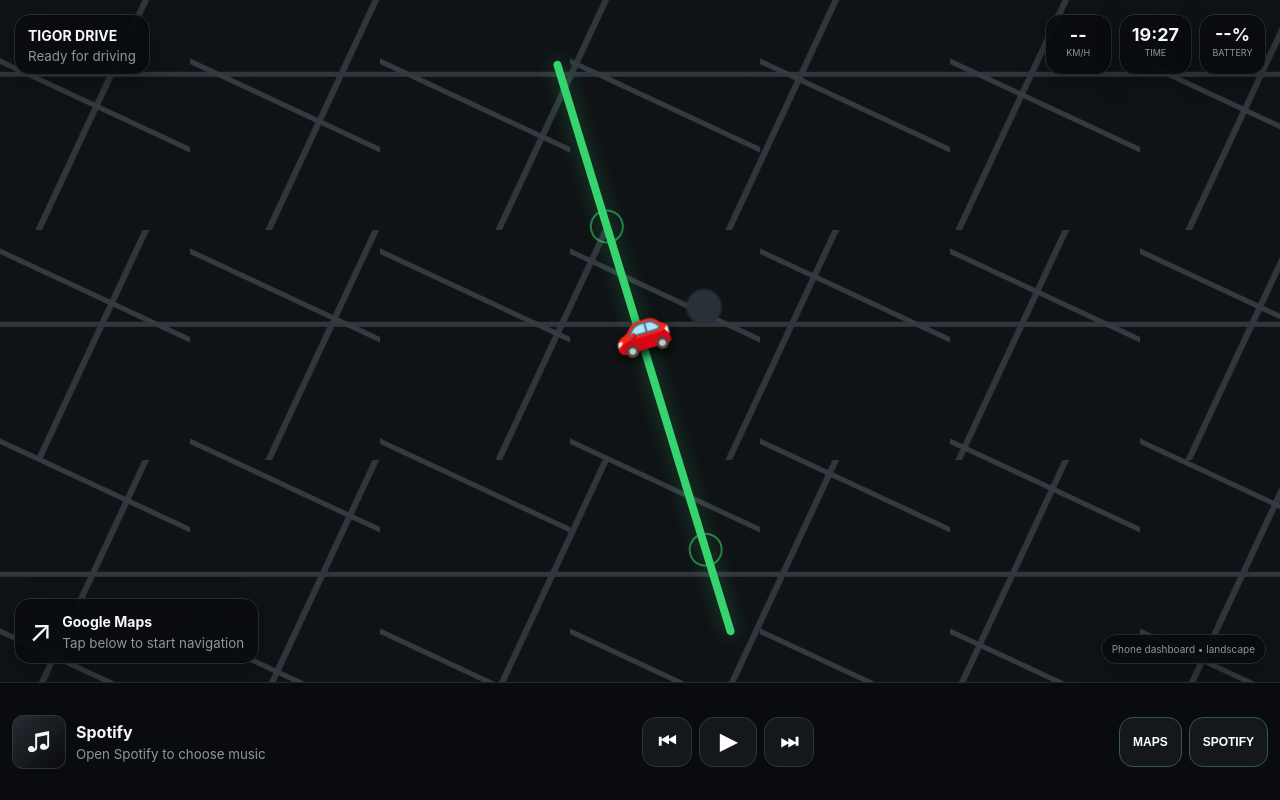
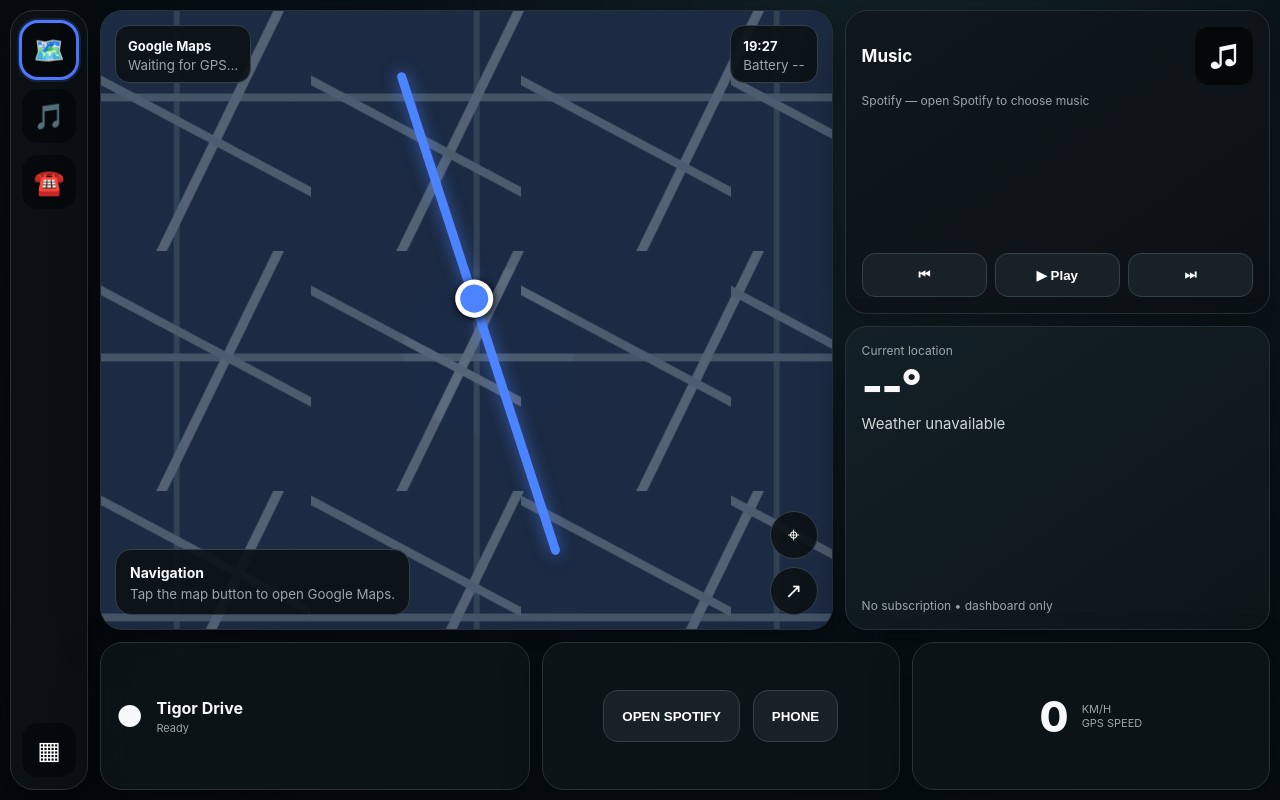
Before and after one commit to rayanbora/tigor-drive, a plain HTML site: page index.html in a window 1280 px wide. Drawn offline with Linux system fonts and the light colour scheme.

Commit message:
Add files via upload

```diff
--- a/index.html
+++ b/index.html
@@ -3,85 +3,136 @@
 <head>
 <meta charset="utf-8">
 <meta name="viewport" content="width=device-width,initial-scale=1,viewport-fit=cover">
-<meta name="theme-color" content="#050608">
+<meta name="theme-color" content="#071015">
 <meta name="apple-mobile-web-app-capable" content="yes">
 <meta name="apple-mobile-web-app-status-bar-style" content="black-translucent">
 <meta name="apple-mobile-web-app-title" content="Tigor Drive">
-<title>Tigor Drive 2</title>
+<link rel="manifest" href="manifest.json">
+<title>Tigor Drive</title>
 <style>
-:root{--bg:#050608;--panel:#0d0f12;--panel2:#14171b;--line:#252a31;--muted:#8e969f;--text:#f5f7fa;--accent:#35d46f}
-*{box-sizing:border-box}html,body{margin:0;width:100%;height:100%;background:var(--bg);color:var(--text);font-family:-apple-system,BlinkMacSystemFont,"SF Pro Display","Helvetica Neue",Arial,sans-serif;overflow:hidden}
+:root{--bg:#071015;--panel:#11191e;--panel2:#172127;--line:#2b363d;--text:#f6f8fa;--muted:#9ba5ab;--accent:#42d873}
+*{box-sizing:border-box}html,body{margin:0;width:100%;height:100%;overflow:hidden;background:var(--bg);color:var(--text);font-family:-apple-system,BlinkMacSystemFont,"SF Pro Display","Helvetica Neue",Arial,sans-serif}
 body{padding:env(safe-area-inset-top) env(safe-area-inset-right) env(safe-area-inset-bottom) env(safe-area-inset-left)}
-.app{height:100%;display:grid;grid-template-rows:1fr 118px;min-height:0}
-.main{position:relative;min-height:0;overflow:hidden;background:#101316}
-.map{position:absolute;inset:0;background:
-radial-gradient(circle at 55% 45%,#293038 0 2%,transparent 2.4%),
-linear-gradient(25deg,transparent 45%,#333a41 45.5%,#333a41 47%,transparent 47.5%),
-linear-gradient(115deg,transparent 42%,#30363d 42.5%,#30363d 44%,transparent 44.5%),
-linear-gradient(0deg,transparent 69%,#30363d 69.5%,#30363d 71%,transparent 71.5%);
-background-size:auto,190px 190px,230px 230px,250px 250px}
-.route{position:absolute;left:50%;top:7%;height:88%;width:8px;background:var(--accent);border-radius:10px;transform:rotate(-17deg);box-shadow:0 0 18px rgba(53,212,111,.35)}
-.route:before,.route:after{content:"";position:absolute;left:50%;transform:translateX(-50%);width:30px;height:30px;border-radius:50%;border:2px solid rgba(53,212,111,.55)}
-.route:before{top:26%}.route:after{bottom:12%}
-.car{position:absolute;left:50%;top:48%;transform:translate(-50%,-50%) rotate(-17deg);font-size:48px;filter:drop-shadow(0 4px 6px #000)}
-.header{position:absolute;left:14px;right:14px;top:14px;display:flex;justify-content:space-between;gap:12px;z-index:3}
-.glass{background:rgba(9,11,13,.86);border:1px solid var(--line);backdrop-filter:blur(18px);border-radius:16px;box-shadow:0 8px 28px rgba(0,0,0,.25)}
-.brand{padding:10px 13px}.brand b{font-size:14px}.brand small{display:block;color:var(--muted);margin-top:3px}
-.stats{display:flex;gap:7px}.stat{padding:9px 12px;text-align:center;min-width:67px}.stat b{font-size:18px}.stat small{display:block;font-size:9px;color:var(--muted);margin-top:2px}
-.navcard{position:absolute;left:14px;bottom:18px;z-index:3;padding:12px 14px;max-width:56%;min-width:230px}.navrow{display:flex;align-items:center;gap:10px}.turn{font-size:30px}.navcard b{font-size:14px}.navcard small{display:block;color:var(--muted);margin-top:4px}
-.bottom{background:#090b0e;border-top:1px solid var(--line);display:grid;grid-template-columns:1.5fr 1fr 1fr;gap:10px;padding:10px 12px}
-.music{display:flex;align-items:center;gap:10px;min-width:0}.album{width:54px;height:54px;border-radius:11px;background:linear-gradient(135deg,#272c33,#090a0c);display:grid;place-items:center;font-size:25px;border:1px solid #30353c;flex:none}.track{min-width:0}.track b{display:block;white-space:nowrap;overflow:hidden;text-overflow:ellipsis}.track small{display:block;color:var(--muted);margin-top:4px;white-space:nowrap;overflow:hidden;text-overflow:ellipsis}.controls{display:flex;align-items:center;justify-content:center;gap:7px}.btn,.launch{height:50px;border:1px solid #30353c;background:var(--panel2);color:#fff;border-radius:14px;font-weight:700}.btn{width:50px;font-size:20px}.play{width:58px;font-size:22px}.launches{display:flex;align-items:center;justify-content:flex-end;gap:7px}.launch{padding:0 13px;font-size:12px}.launch.maps{border-color:#315c46}.launch.spotify{border-color:#315c46}
-.help{position:absolute;right:14px;bottom:18px;z-index:4;padding:8px 10px;color:var(--muted);font-size:10px}
-@media(max-width:800px){.app{grid-template-rows:1fr 104px}.stats .stat:nth-child(3){display:none}.navcard{max-width:65%}.bottom{grid-template-columns:1fr 1fr}.launches{display:none}.title{font-size:13px}.album{width:46px;height:46px}.btn{height:44px;width:44px}.play{width:52px}}
+.shell{height:100%;display:grid;grid-template-columns:78px 1fr;gap:12px;padding:10px;background:radial-gradient(circle at 70% 20%,#15272d 0,#071015 48%,#05090c 100%)}
+.dock{border:1px solid #263238;background:rgba(12,18,22,.92);border-radius:24px;display:flex;flex-direction:column;align-items:center;padding:12px 9px;gap:12px;box-shadow:0 15px 40px #0007;backdrop-filter:blur(20px)}
+.dock button{width:54px;height:54px;border:0;border-radius:16px;background:#06090b;color:#fff;font-size:25px;display:grid;place-items:center;cursor:pointer}
+.dock button.active{outline:3px solid #4e79ff;box-shadow:0 0 0 5px #17243d}
+.dock .apps{margin-top:auto}
+.content{min-width:0;display:grid;grid-template-columns:minmax(0,1.55fr) minmax(260px,.9fr);grid-template-rows:1fr 148px;gap:12px}
+.card{border:1px solid #263238;background:rgba(13,20,24,.9);border-radius:22px;overflow:hidden;box-shadow:0 15px 40px #0006;backdrop-filter:blur(18px)}
+.map{position:relative;min-width:0;background:#1c2b45}
+.mapbg{position:absolute;inset:0;background:
+linear-gradient(28deg,transparent 42%,#52637c 42.5%,#52637c 45%,transparent 45.5%),
+linear-gradient(116deg,transparent 48%,#596a82 48.5%,#596a82 51%,transparent 51.5%),
+linear-gradient(0deg,transparent 65%,#485b73 65.5%,#485b73 68%,transparent 68.5%),
+linear-gradient(90deg,transparent 24%,#33465f 24.5%,#33465f 26%,transparent 26.5%);
+background-size:210px 210px,240px 240px,260px 260px,300px 300px;filter:saturate(.8)}
+.mapbg:after{content:"";position:absolute;inset:0;background:radial-gradient(circle at 53% 55%,transparent 0 16%,#17283d22 17% 100%)}
+.maproute{position:absolute;width:9px;height:82%;left:51%;top:8%;background:#4c83ff;border-radius:20px;transform:rotate(-18deg);box-shadow:0 0 15px #4c83ff99}
+.maproute:before{content:"";position:absolute;width:28px;height:28px;border-radius:50%;border:5px solid #fff;background:#4c83ff;left:50%;top:47%;transform:translate(-50%,-50%);box-shadow:0 2px 8px #000}
+.maptop{position:absolute;left:14px;right:14px;top:14px;display:flex;justify-content:space-between;gap:10px}
+.pill{background:#0a1115e8;border:1px solid #344047;border-radius:14px;padding:9px 12px}
+.pill b{font-size:13px}.pill small{display:block;color:var(--muted);margin-top:2px}
+.mapcontrols{position:absolute;right:14px;bottom:14px;display:flex;flex-direction:column;gap:8px}.round{width:48px;height:48px;border:1px solid #344047;background:#0a1115e8;color:#fff;border-radius:50%;font-size:21px}
+.destination{position:absolute;left:14px;bottom:14px;max-width:55%;padding:12px 14px;background:#0a1115e8;border:1px solid #344047;border-radius:16px}.destination b{font-size:14px}.destination small{display:block;color:var(--muted);margin-top:4px}
+.side{display:grid;grid-template-rows:1fr 1fr;gap:12px;min-height:0}
+.media{padding:16px;display:flex;flex-direction:column;justify-content:space-between;background:linear-gradient(145deg,#10181d,#0b1014)}
+.mediahead{display:flex;justify-content:space-between;align-items:center}.mediahead b{font-size:17px}.mediaicon{width:58px;height:58px;border-radius:14px;background:#050708;display:grid;place-items:center;font-size:30px}
+.source{color:var(--muted);font-size:12px;margin-top:8px}.mediaactions{display:flex;gap:8px}.mediaactions button{flex:1;height:44px;border-radius:13px;border:1px solid #334047;background:#182126;color:#fff;font-weight:700}
+.weather{padding:16px;display:flex;flex-direction:column;justify-content:space-between;background:linear-gradient(145deg,#132027,#0d1519)}.weather .temp{font-size:46px;font-weight:800;letter-spacing:-2px}.weather .condition{color:#cfd6da;font-size:15px}.weather .place{color:var(--muted);font-size:12px}
+.bottom{grid-column:1/-1;display:grid;grid-template-columns:1.2fr 1fr 1fr;gap:12px}
+.status,.quick,.speed{padding:15px;display:flex;align-items:center;gap:13px}.status .big,.speed .big{font-size:30px;font-weight:800}.label{color:var(--muted);font-size:11px;margin-top:3px}.quick{justify-content:center}.quick button{height:52px;padding:0 18px;border-radius:15px;border:1px solid #344047;background:#182126;color:#fff;font-weight:800}.speed{justify-content:center}.speed .big{font-size:42px}.speed small{font-size:11px;color:var(--muted)}
+.toast{position:fixed;left:50%;bottom:24px;transform:translateX(-50%);background:#111a1f;border:1px solid #3a464d;padding:10px 14px;border-radius:13px;color:#fff;font-size:12px;display:none;z-index:20}
+@media(max-width:850px){.shell{grid-template-columns:64px 1fr;padding:7px;gap:7px}.dock{border-radius:19px;padding:8px 5px}.dock button{width:46px;height:46px}.content{grid-template-columns:1fr 250px;grid-template-rows:1fr 112px;gap:7px}.bottom{gap:7px}.speed .big{font-size:32px}.weather .temp{font-size:38px}}
 </style>
 </head>
 <body>
-<div class="app">
-<section class="main">
-<div class="map"></div><div class="route"></div><div class="car">🚗</div>
-<header class="header">
-<div class="glass brand"><b>TIGOR DRIVE</b><small id="status">Ready for driving</small></div>
-<div class="stats">
-<div class="glass stat"><b id="speed">--</b><small>KM/H</small></div>
-<div class="glass stat"><b id="clock">--:--</b><small>TIME</small></div>
-<div class="glass stat"><b id="battery">--%</b><small>BATTERY</small></div>
+<div class="shell">
+<nav class="dock">
+<button id="mapsDock" class="active" title="Google Maps">🗺️</button>
+<button id="spotifyDock" title="Spotify">🎵</button>
+<button id="phoneDock" title="Phone">☎️</button>
+<button class="apps" id="homeDock" title="Dashboard">▦</button>
+</nav>
+
+<main class="content">
+<section class="card map">
+<div class="mapbg"></div><div class="maproute"></div>
+<div class="maptop">
+<div class="pill"><b>Google Maps</b><small id="gpsStatus">Waiting for GPS…</small></div>
+<div class="pill"><b id="clock">--:--</b><small id="battery">Battery --</small></div>
 </div>
-</header>
-<div class="glass navcard">
-<div class="navrow"><span class="turn">↗</span><div><b>Google Maps</b><small id="navhint">Tap below to start navigation</small></div></div>
+<div class="destination"><b id="destination">Navigation</b><small id="navText">Tap the map button to open Google Maps.</small></div>
+<div class="mapcontrols"><button class="round" id="locate">⌖</button><button class="round" id="openMaps">↗</button></div>
+</section>
+
+<section class="side">
+<div class="card media">
+<div><div class="mediahead"><b>Music</b><div class="mediaicon">♫</div></div><div class="source" id="musicText">Spotify — open Spotify to choose music</div></div>
+<div class="mediaactions"><button id="prev">⏮</button><button id="play">▶ Play</button><button id="next">⏭</button></div>
 </div>
-<div class="glass help">Phone dashboard • landscape</div>
+<div class="card weather">
+<div><div class="place" id="place">Current location</div><div class="temp" id="temp">--°</div><div class="condition" id="condition">Weather unavailable</div></div>
+<div class="place">No subscription • dashboard only</div>
+</div>
 </section>
-<footer class="bottom">
-<div class="music"><div class="album">♫</div><div class="track"><b id="song">Spotify</b><small id="artist">Open Spotify to choose music</small></div></div>
-<div class="controls"><button class="btn" id="prev">⏮</button><button class="btn play" id="play">▶</button><button class="btn" id="next">⏭</button></div>
-<div class="launches"><button class="launch maps" id="maps">MAPS</button><button class="launch spotify" id="spotify">SPOTIFY</button></div>
-</footer>
+
+<section class="bottom">
+<div class="card status"><div class="big" id="statusIcon">●</div><div><b id="statusTitle">Tigor Drive</b><div class="label" id="statusText">Ready</div></div></div>
+<div class="card quick"><button id="openSpotify">OPEN SPOTIFY</button><button id="call">PHONE</button></div>
+<div class="card speed"><div class="big" id="speed">0</div><small>KM/H<br>GPS SPEED</small></div>
+</section>
+</main>
 </div>
+<div class="toast" id="toast"></div>
+
 <script>
 const $=id=>document.getElementById(id);
-function updateClock(){$("clock").textContent=new Intl.DateTimeFormat([], {hour:"2-digit",minute:"2-digit",hour12:false}).format(new Date())}
-setInterval(updateClock,1000);updateClock();
+function toast(t){const x=$("toast");x.textContent=t;x.style.display="block";clearTimeout(window.tt);window.tt=setTimeout(()=>x.style.display="none",2200)}
+function openMaps(){
+  // Google Maps iOS deep link. If the app is not installed, fall back to the web.
+  const web="https://www.google.com/maps/";
+  const timer=setTimeout(()=>{location.href=web},900);
+  location.href="comgooglemaps://";
+  window.addEventListener("pagehide",()=>clearTimeout(timer),{once:true});
+}
+function openSpotify(){location.href="spotify:"}
+$("mapsDock").onclick=openMaps;$("openMaps").onclick=openMaps;$("locate").onclick=()=>{if(navigator.geolocation)navigator.geolocation.getCurrentPosition(p=>toast("GPS location refreshed"),()=>toast("Allow Location in Safari settings"))};
+$("spotifyDock").onclick=openSpotify;$("openSpotify").onclick=openSpotify;$("play").onclick=openSpotify;$("prev").onclick=openSpotify;$("next").onclick=openSpotify;
+$("phoneDock").onclick=()=>location.href="tel:";$("call").onclick=()=>location.href="tel:";
+$("homeDock").onclick=()=>toast("You're already on the dashboard");
 
-async function battery(){
- try{const b=await navigator.getBattery();$("battery").textContent=Math.round(b.level*100)+"%";b.addEventListener("levelchange",()=>$("battery").textContent=Math.round(b.level*100)+"%")}
- catch(e){$("battery").textContent="—"}
-} battery();
+function clock(){ $("clock").textContent=new Intl.DateTimeFormat([], {hour:"2-digit",minute:"2-digit",hour12:false}).format(new Date())}
+setInterval(clock,1000);clock();
+
+(async()=>{try{const b=await navigator.getBattery();const f=()=>{$("battery").textContent="Battery "+Math.round(b.level*100)+"%"};f();b.addEventListener("levelchange",f)}catch(e){$("battery").textContent="Battery —"}})();
 
 if(navigator.geolocation){
  navigator.geolocation.watchPosition(p=>{
-   $("status").textContent="GPS connected";
-   const s=p.coords.speed;
-   $("speed").textContent=(typeof s==="number"&&s>=0)?Math.round(s*3.6):"0";
- },()=>{$("status").textContent="Allow Location for speed";$("speed").textContent="—"},
- {enableHighAccuracy:true,maximumAge:1500,timeout:7000});
+   $("gpsStatus").textContent="GPS connected";
+   $("statusText").textContent="GPS connected";
+   $("speed").textContent=(typeof p.coords.speed==="number"&&p.coords.speed>=0)?Math.round(p.coords.speed*3.6):"0";
+ },()=>{
+   $("gpsStatus").textContent="Location permission needed";
+   $("statusText").textContent="Allow Location for GPS speed";
+ },{enableHighAccuracy:true,maximumAge:1500,timeout:7000});
 }
-function launch(url){location.href=url}
-$("maps").onclick=()=>launch("comgooglemaps://");
-$("spotify").onclick=()=>launch("spotify:");
-$("play").onclick=()=>launch("spotify:");
-$("prev").onclick=()=>launch("spotify:");
-$("next").onclick=()=>launch("spotify:");
-$("navhint").onclick=()=>launch("comgooglemaps://");
+
+// Optional free weather via Open-Meteo (no API key). It runs only when GPS is available.
+let weatherLoaded=false;
+if(navigator.geolocation){
+ navigator.geolocation.getCurrentPosition(async p=>{
+   if(weatherLoaded)return; weatherLoaded=true;
+   const lat=p.coords.latitude,lon=p.coords.longitude;
+   try{
+     const r=await fetch(`https://api.open-meteo.com/v1/forecast?latitude=${lat}&longitude=${lon}&current=temperature_2m,weather_code`);
+     const d=await r.json();
+     $("temp").textContent=Math.round(d.current.temperature_2m)+"°";
+     const codes={0:"Clear",1:"Mainly clear",2:"Partly cloudy",3:"Cloudy",45:"Fog",48:"Fog",51:"Drizzle",53:"Drizzle",55:"Drizzle",61:"Rain",63:"Rain",65:"Heavy rain",80:"Showers",81:"Showers",82:"Heavy showers",95:"Thunderstorm"};
+     $("condition").textContent=codes[d.current.weather_code]||"Current weather";
+     $("place").textContent="Your current area";
+   }catch(e){}
+ },()=>{});
+}
 </script>
 </body></html>
```
Also changed, not shown: manifest.json, 1 other file.
